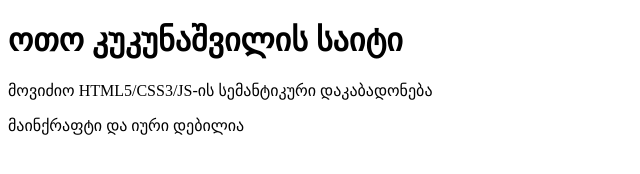
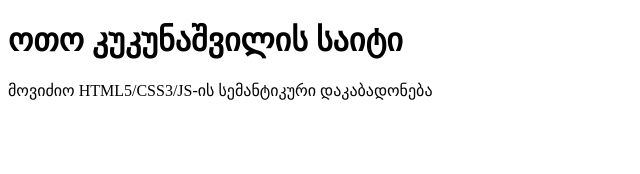
Before and after one commit to Felcanto/MyWeb, a plain HTML site: page index.html in a window 1280 px wide. Shown: the whole page, without its empty margins (0-640 px from the left). Drawn offline with Linux system fonts and the light colour scheme.

Commit message:
Update index.html

```diff
--- a/index.html
+++ b/index.html
@@ -8,7 +8,7 @@
 <body>
     <h1>ოთო კუკუნაშვილის საიტი</h1>
     <p>მოვიძიო HTML5/CSS3/JS-ის სემანტიკური დაკაბადონება</p>
-    <p>მაინქრაფტი და იური დებილია</p>
+
 
 </body>
 </html>
```
